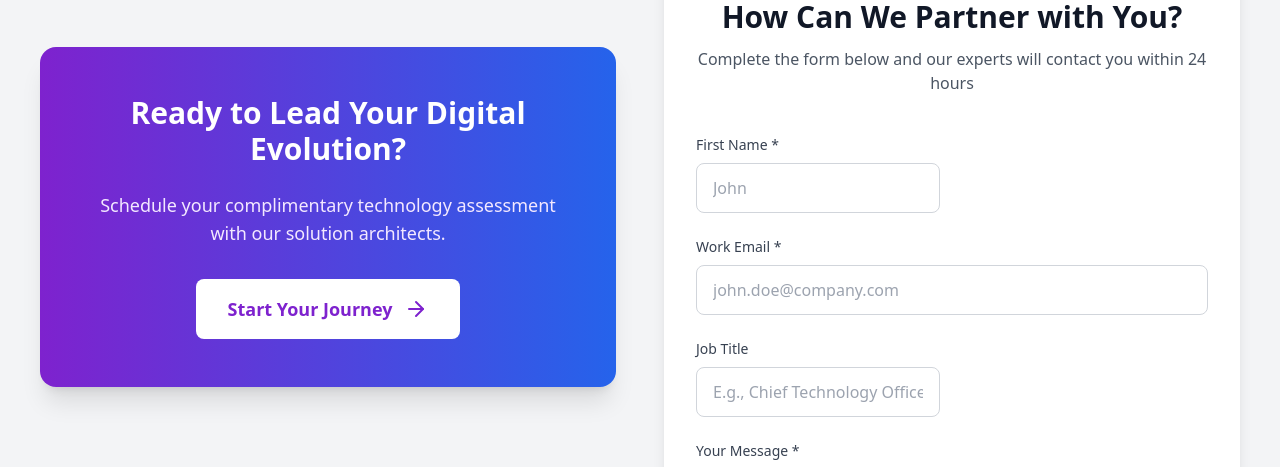
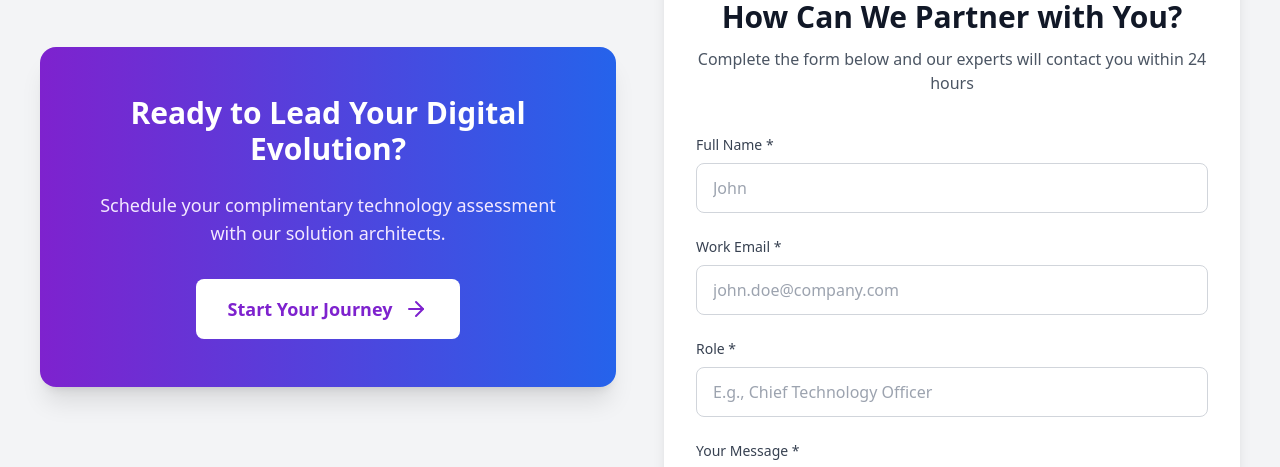
Before and after one commit to IYERADavid/pinnacle-tech-website, a React (Vite) app: page / in a window 1280 px wide. Shown: the part 4580-5047 px from the top of the page. Built offline with nearby package versions, Linux system fonts and the light colour scheme.

Commit message:
DI/fix: resized contact form fields

```diff
--- a/src/sections/Contact.jsx
+++ b/src/sections/Contact.jsx
@@ -73,10 +73,10 @@
           <p className="text-gray-600">Complete the form below and our experts will contact you within 24 hours</p>
         </div>
         <form onSubmit={handleFormSubmit} className="space-y-6">
-          <div className="grid grid-cols-1 md:grid-cols-2 gap-6">
+          <div className="grid grid-cols-1 gap-6">
             <div>
               <label className="block text-sm font-medium text-gray-700 mb-2">
-                First Name *
+                Full Name *
               </label>
               <input
                 type="text"
@@ -110,10 +110,10 @@
               placeholder="john.doe@company.com"
             />
           </div>
-          <div className="grid grid-cols-1 md:grid-cols-2 gap-6">
+          <div className="grid grid-cols-1 gap-6">
             <div>
               <label className="block text-sm font-medium text-gray-700 mb-2">
-                Job Title
+                Role *
               </label>
               <input
                 type="text"
```
